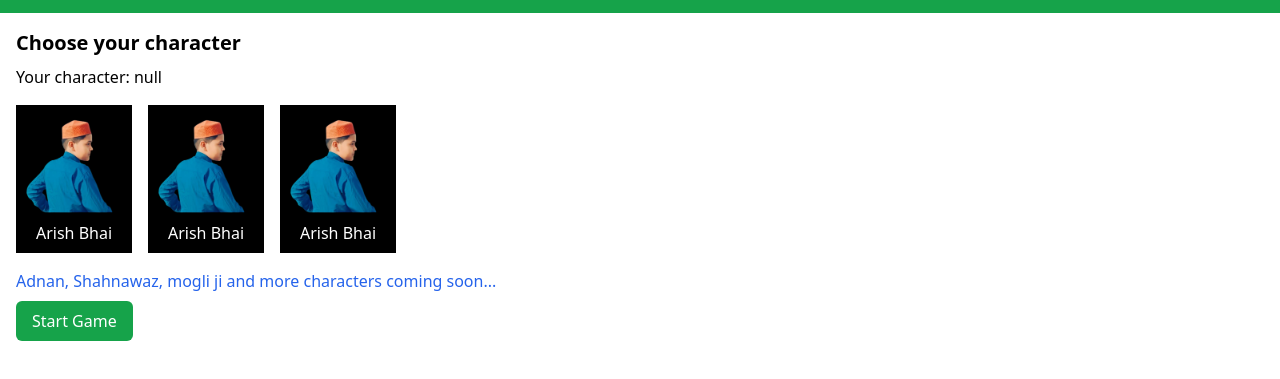
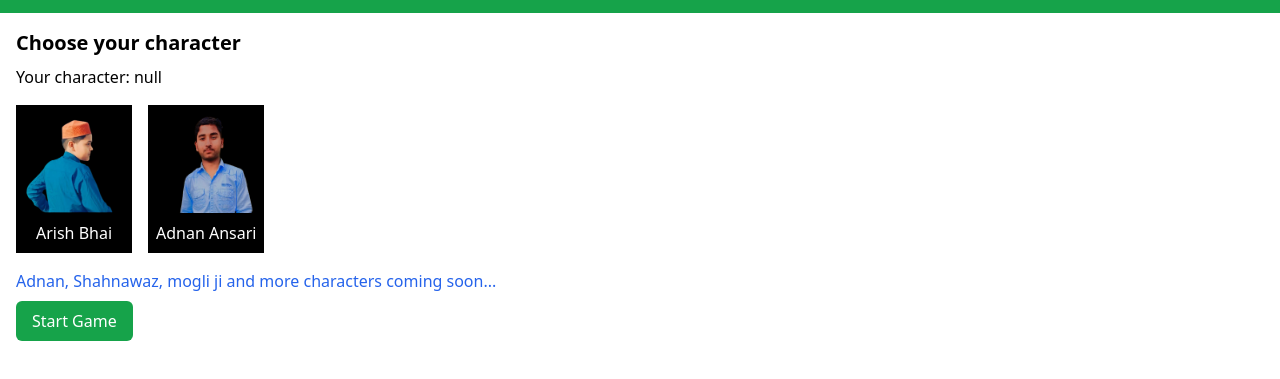
Before and after one commit to adnanAliSDE/arish-run, a plain HTML site: page index.html in a window 1280 px wide. Shown: the part 51-430 px from the top of the page. Drawn offline with nearby package versions, Linux system fonts and the light colour scheme.

Commit message:
Updated profile pics

```diff
--- a/index.html
+++ b/index.html
@@ -50,12 +50,8 @@
                     <p class="name">Arish Bhai</p>
                 </div>
                 <div class="item bg-black text-white text-center p-2">
-                    <img src="./images/arish.png" width="100px" alt="" class="pic mb-2">
-                    <p class="name">Arish Bhai</p>
-                </div>
-                <div class="item bg-black text-white text-center p-2">
-                    <img src="./images/arish.png" width="100px" alt="" class="pic mb-2">
-                    <p class="name">Arish Bhai</p>
+                    <img src="./images/adnan.png" width="100px" alt="" class="pic mb-2">
+                    <p class="name">Adnan Ansari</p>
                 </div>
             </section>
             <p class="text-blue-600 mb-2">Adnan, Shahnawaz, mogli ji and more characters coming soon...</p>
```
Also changed, not shown: images/adnan.png (added).
